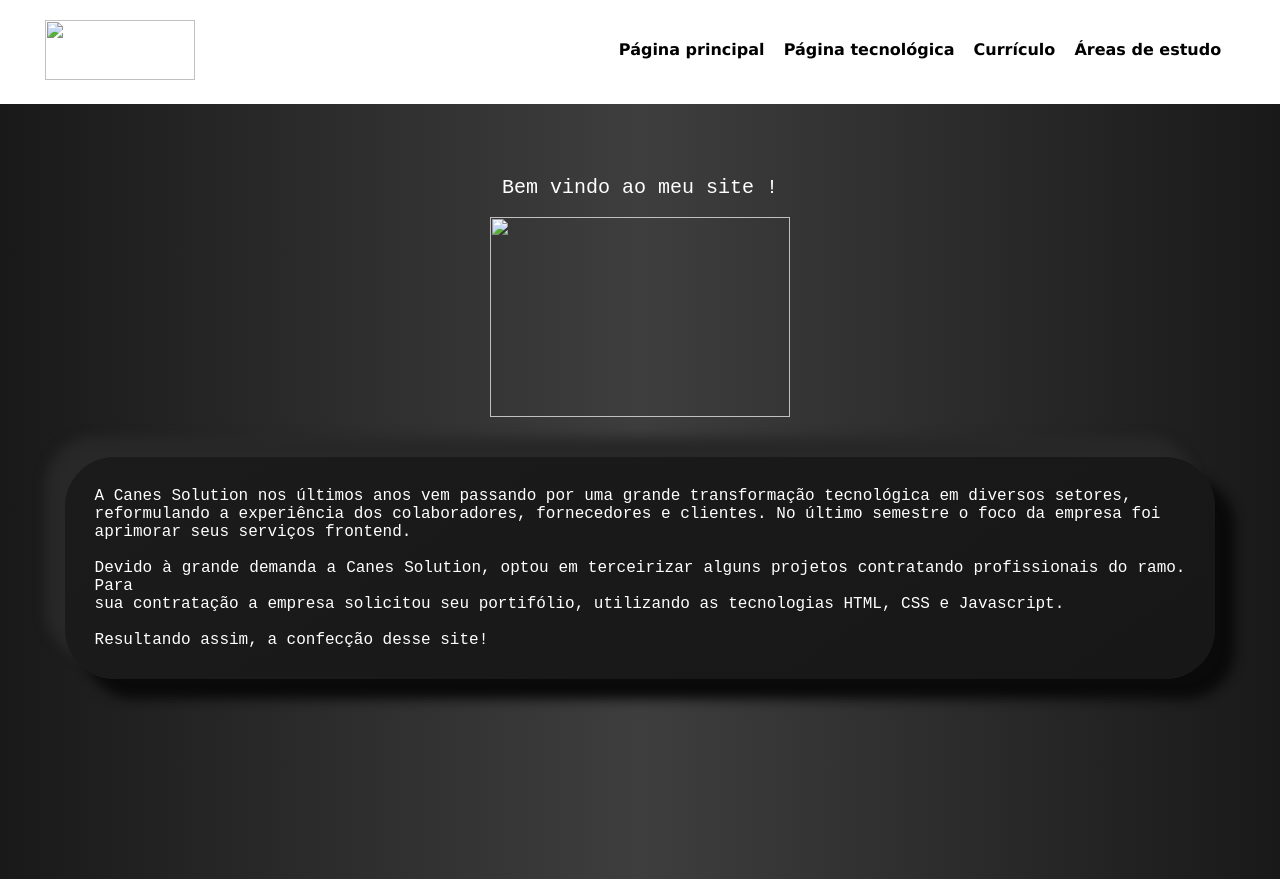
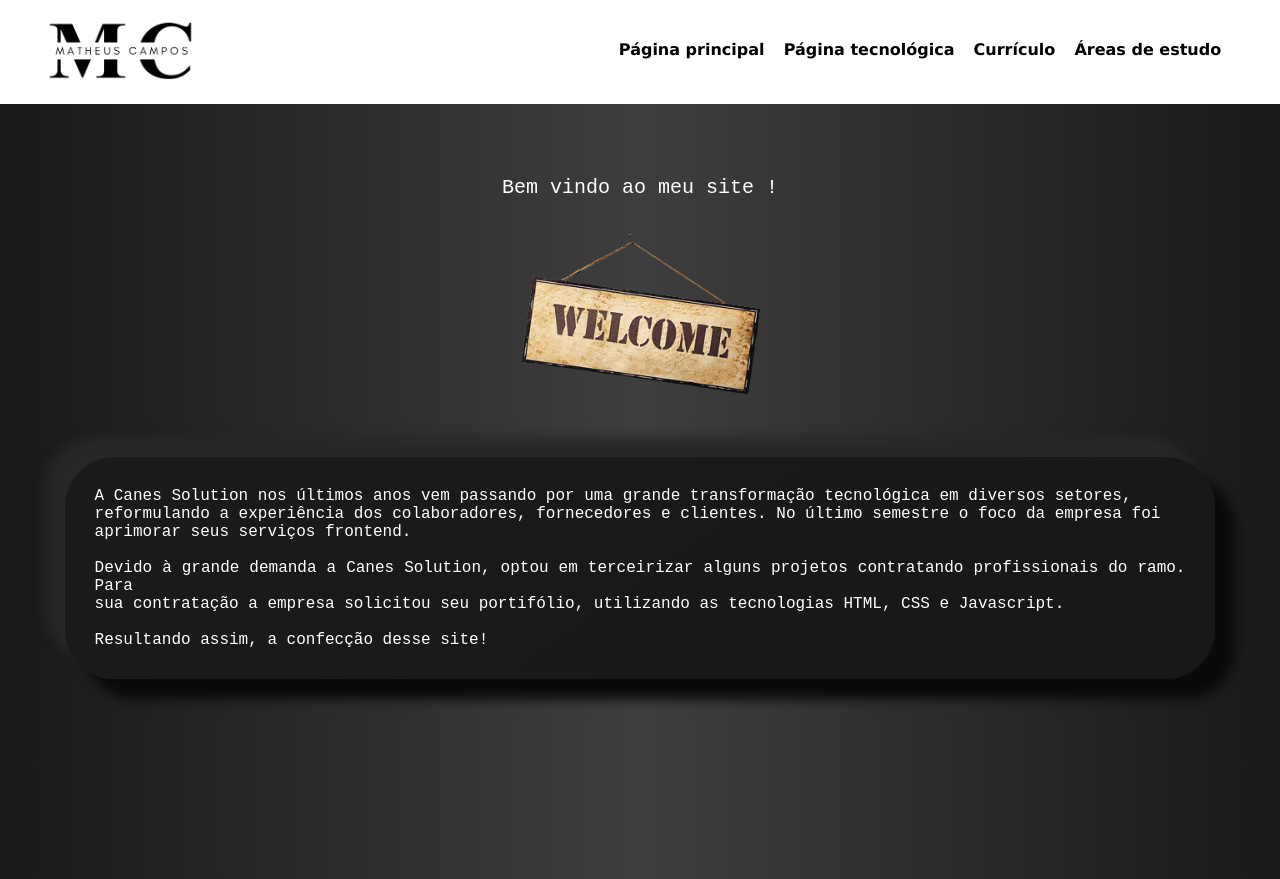
Before and after one commit to Prophantasia/site, a plain HTML site: page index.html in a window 1280 px wide. Drawn offline with nearby package versions, Linux system fonts and the light colour scheme; the site is published under a folder, as on GitHub Pages, so addresses that start at the root find nothing.

Commit message:
Update index.html

```diff
--- a/index.html
+++ b/index.html
@@ -6,7 +6,7 @@
     <link href="style.css" rel="stylesheet" />
     <meta name="viewport" content="width=device-width, initial-scale1.0, maximum-scale=1.0">
     <meta charset="UTF-8" />
-    <link rel="shortcut icon" href="/assets/Custom-Icon-Design-Mono-Business-2-Coffee.ico" type="image/x-icon">
+    <link rel="shortcut icon" href="assets/Custom-Icon-Design-Mono-Business-2-Coffee.ico" type="image/x-icon">
     <title>Página inicial</title>
     <script src="https://unpkg.com/scrollreveal@4.0.0/dist/scrollreveal.min.js"></script>
 </head>
@@ -14,7 +14,7 @@
 <body bgcolor="25,25,25">
     <header>
         <div class="center">
-            <div class="logo"><img src="/assets/logo.png" width="150px" height="60px"></width>
+            <div class="logo"><img src="assets/logo.png" width="150px" height="60px"></width>
             </div>
             <!--Logo-->
             <div class="menu">
@@ -34,7 +34,7 @@
             <div class="titulo"> Bem vindo ao meu site !</div>
             <!--Título-->
             <br>
-            <div class="imagens"><br><img src="/assets/welcome.png" width="300px" height="200px"><br><br><br></div> <br>
+            <div class="imagens"><br><img src="assets/welcome.png" width="300px" height="200px"><br><br><br></div> <br>
             <!--Logo de bem vindo-->
             <div class="center">
                 <div class="sobre">
```
